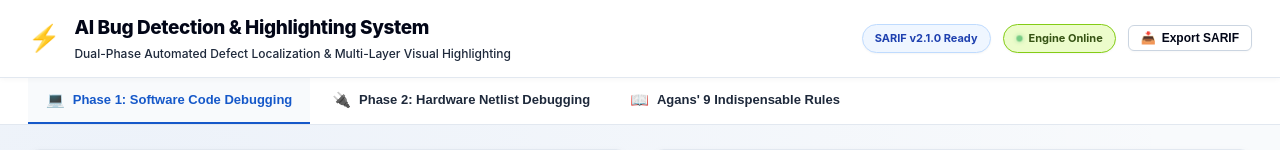
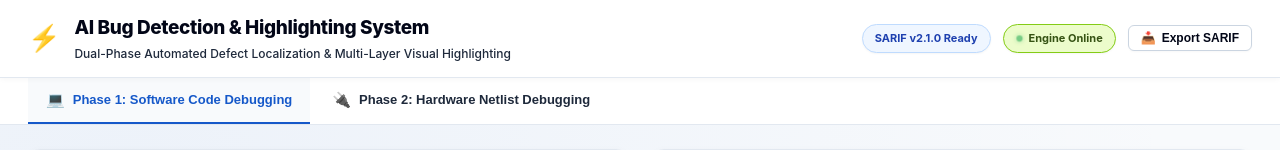
Before and after one commit to bhabanisoren16-ship-it/ai-bug-detection, a Flask app: page / in a window 1280 px wide. Shown: the top 150 px of the page. Run offline with Flask 3, Linux system fonts and the light colour scheme.

Commit message:
refactor: Hide Agans 9 Indispensable Rules tab and panel from navigation

```diff
--- a/web/static/js/app.js
+++ b/web/static/js/app.js
@@ -10,7 +10,6 @@ document.addEventListener("DOMContentLoaded", () => {
     initSampleButtons();
     initCatalogToggle();
     loadCatalogRules();
-    loadAgansRules();
 
     // Default sample load: Python defect sample
     loadSampleCode("python");
--- a/web/templates/index.html
+++ b/web/templates/index.html
@@ -7,7 +7,7 @@
     <meta http-equiv="Pragma" content="no-cache">
     <meta http-equiv="Expires" content="0">
     <title>AI Bug Detection &amp; Highlighting System</title>
-    <link rel="stylesheet" href="/static/css/style.css?v=7.0">
+    <link rel="stylesheet" href="/static/css/style.css?v=8.0">
     <link rel="preconnect" href="https://fonts.googleapis.com">
     <link rel="preconnect" href="https://fonts.gstatic.com" crossorigin>
     <link href="https://fonts.googleapis.com/css2?family=Fira+Code:wght@400;500;600;700&family=Inter:wght@400;500;600;700;800&display=swap" rel="stylesheet">
@@ -34,16 +34,13 @@
         </div>
     </header>
 
-    <!-- Navigation Tabs (Core Problem Statement: Software Code & Hardware Circuit + Agans' 9 Rules) -->
+    <!-- Navigation Tabs (Core Problem Statement: Software Code & Hardware Circuit) -->
     <nav class="nav-tabs">
         <button class="tab-btn active" data-tab="tab-phase1">
             <span class="tab-icon">💻</span> Phase 1: Software Code Debugging
         </button>
         <button class="tab-btn" data-tab="tab-phase2">
             <span class="tab-icon">🔌</span> Phase 2: Hardware Netlist Debugging
-        </button>
-        <button class="tab-btn" data-tab="tab-agans">
-            <span class="tab-icon">📖</span> Agans' 9 Indispensable Rules
         </button>
     </nav>
 
@@ -195,29 +192,6 @@
         </section>
 
 
-        <!-- ================= AGANS' 9 RULES PANEL ================= -->
-        <section id="tab-agans" class="tab-panel">
-            <div class="agans-hero-card">
-                <div>
-                    <div class="agans-hero-title">📖 David J. Agans' 9 Indispensable Rules for Debugging</div>
-                    <div class="agans-hero-subtitle">
-                        From the engineering classic <em>"Debugging: The 9 Indispensable Rules for Finding Even the Most Elusive Software and Hardware Problems"</em> by David J. Agans.<br>
-                        Our dual-phase engine connects each diagnostic rule to formal software AST guards and hardware circuit telemetry contracts.
-                    </div>
-                </div>
-                <div style="display: flex; gap: 8px; flex-shrink: 0; align-items: center; flex-wrap: wrap;">
-                    <span class="pill-badge" style="background: var(--color-info-bg); color: var(--color-info-text); border-color: var(--color-info-border);">Dual-Phase Mapping</span>
-                    <span class="pill-badge neon-badge">9 Maxims Active</span>
-                </div>
-            </div>
-
-            <!-- 9 Rules Interactive Grid (Populated via /api/agans-rules) -->
-            <div id="agans-rules-grid" class="agans-grid">
-                <!-- Dynamically loaded by app.js -->
-            </div>
-        </section>
-
-
         <!-- ================= RULE CATALOG SECTION ================= -->
         <section class="catalog-section">
             <div class="catalog-header">
@@ -249,6 +223,6 @@
 
     </main>
 
-    <script src="/static/js/app.js?v=7.0"></script>
+    <script src="/static/js/app.js?v=8.0"></script>
 </body>
 </html>
```
